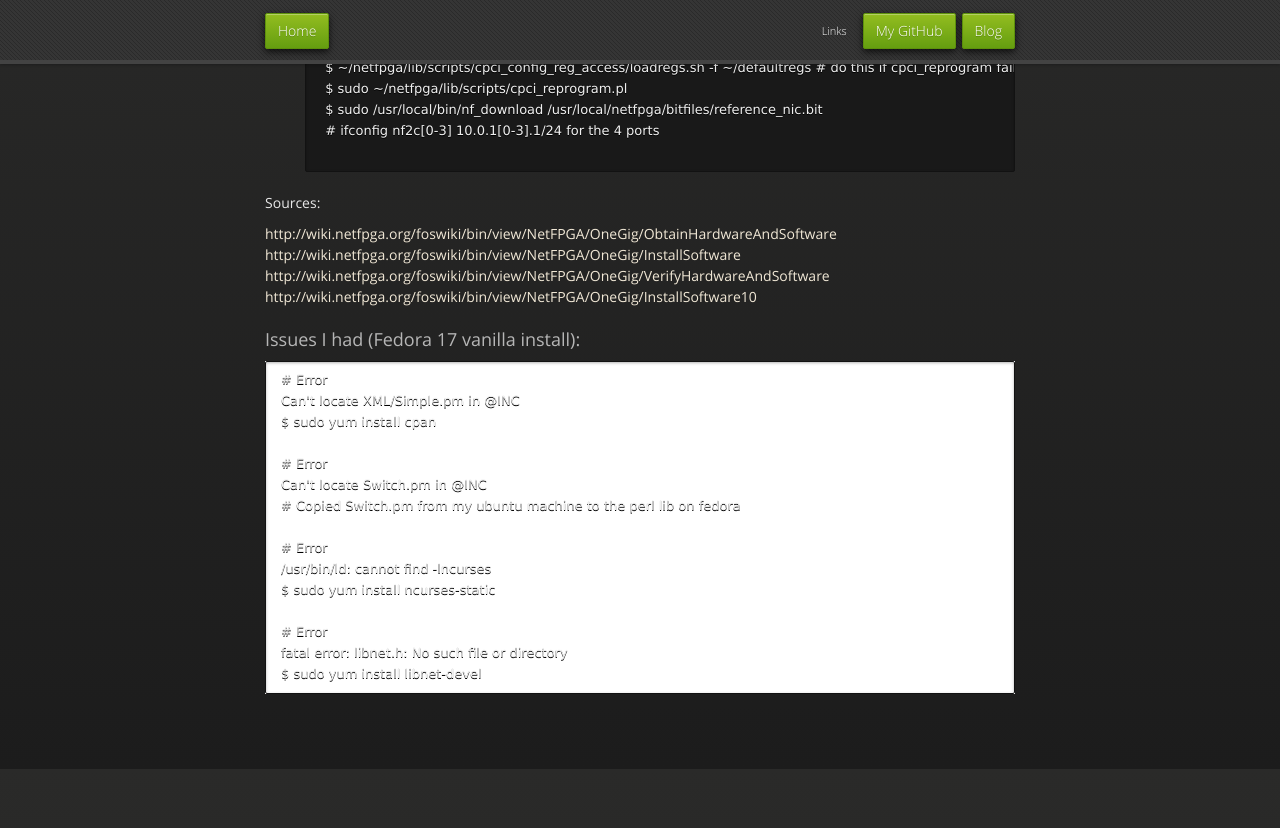
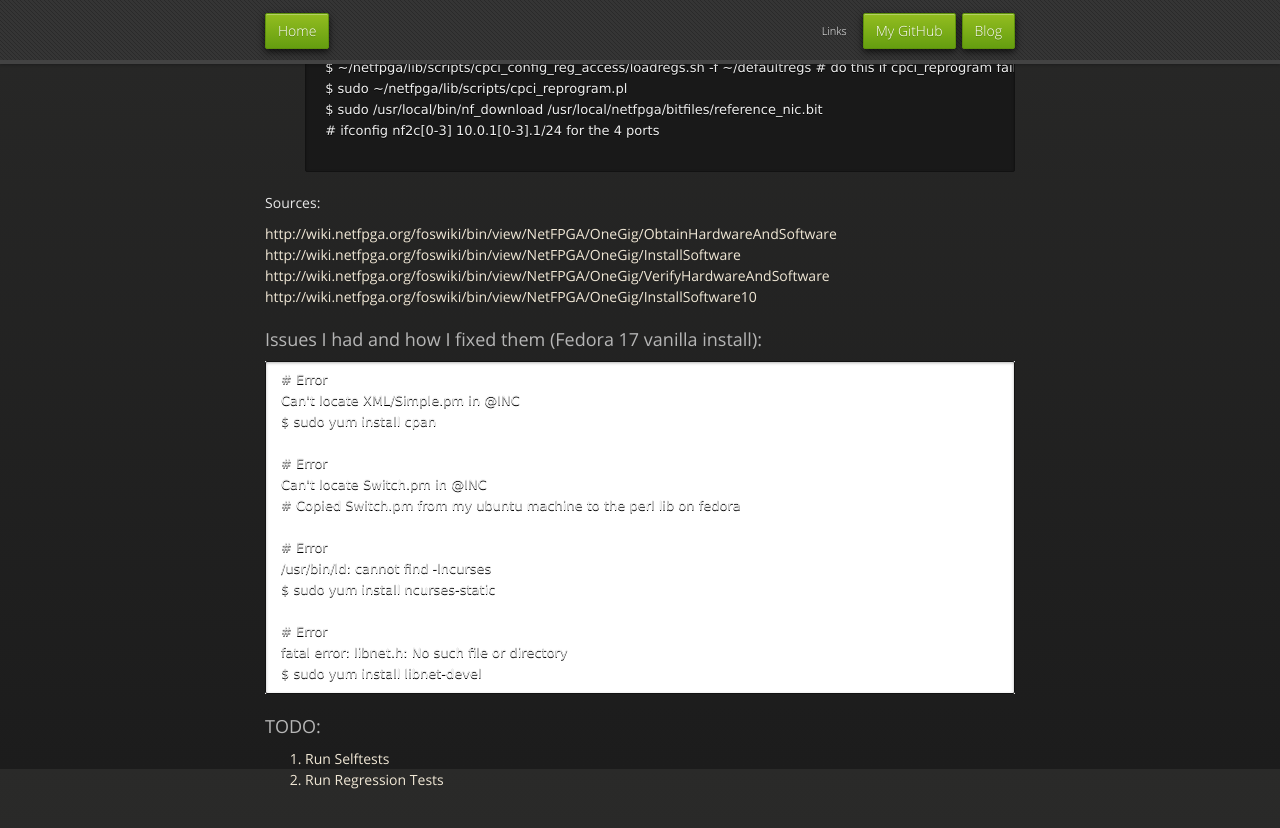
Before and after one commit to Caustic/caustic.github.com, a Jekyll site: the page built from _posts/13-02-01-netfpga-environment.markdown, in a window 1280 px wide and 900 px high, scrolled down 1031 px. Shown: the top 828 px of the window. Built offline with Jekyll 4.4.1, drawn with Linux system fonts in a browser that asks for light colours; nearby versions of some CDN libraries; Markdown is read by kramdown in place of the engine named in the settings; before the commit the page ends 1835 px from its top, so only the background shows below that.

Commit message:
updated post

```diff
--- a/_posts/13-02-01-netfpga-environment.markdown
+++ b/_posts/13-02-01-netfpga-environment.markdown
@@ -48,7 +48,7 @@ http://wiki.netfpga.org/foswiki/bin/view/NetFPGA/OneGig/InstallSoftware
 http://wiki.netfpga.org/foswiki/bin/view/NetFPGA/OneGig/VerifyHardwareAndSoftware
 http://wiki.netfpga.org/foswiki/bin/view/NetFPGA/OneGig/InstallSoftware10
 
-### Issues I had (Fedora 17 vanilla install):
+### Issues I had and how I fixed them (Fedora 17 vanilla install):
 
     # Error
     Can't locate XML/Simple.pm in @INC
@@ -65,3 +65,8 @@ http://wiki.netfpga.org/foswiki/bin/view/NetFPGA/OneGig/InstallSoftware10
     # Error
     fatal error: libnet.h: No such file or directory
     $ sudo yum install libnet-devel
+
+### TODO:
+
+1. Run Selftests
+2. Run Regression Tests
```
